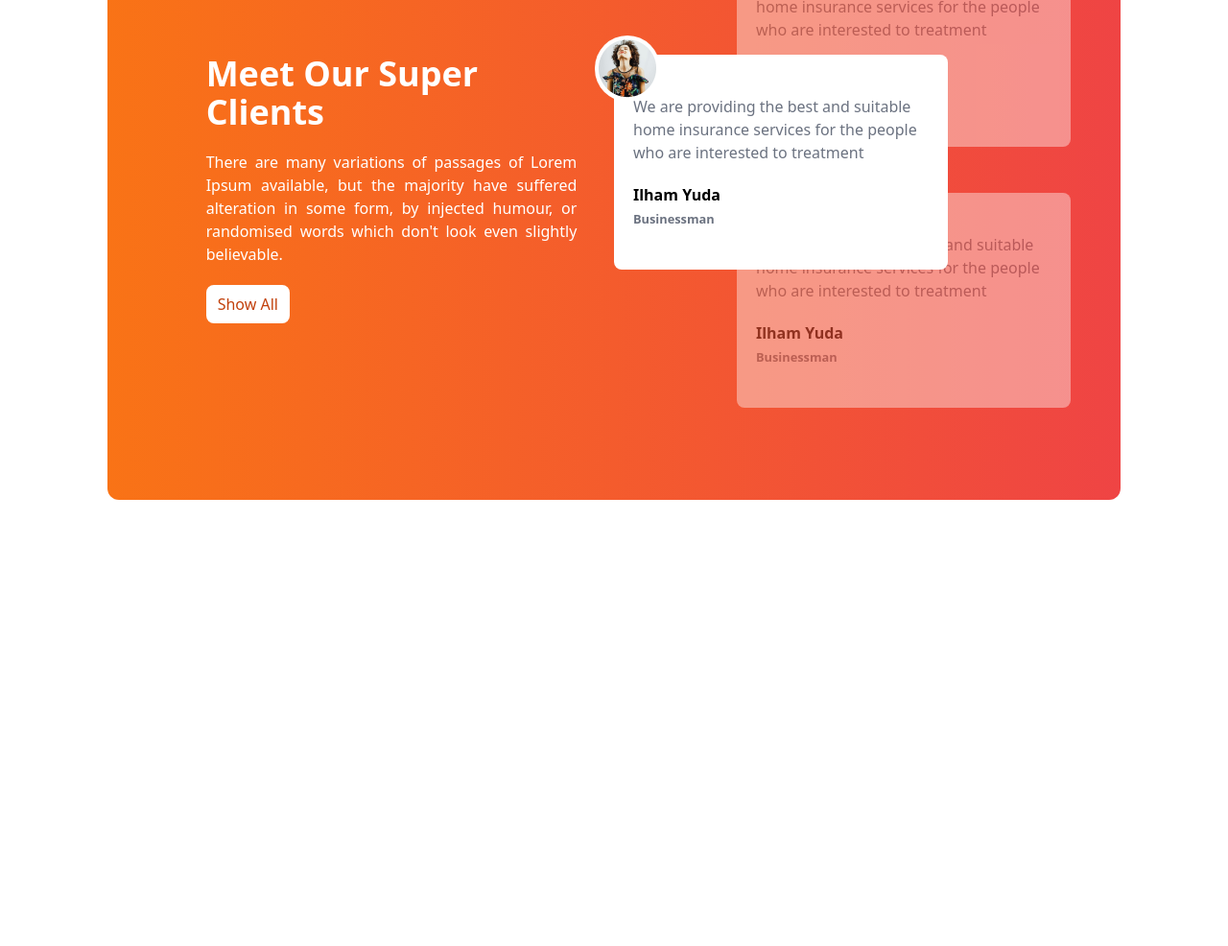
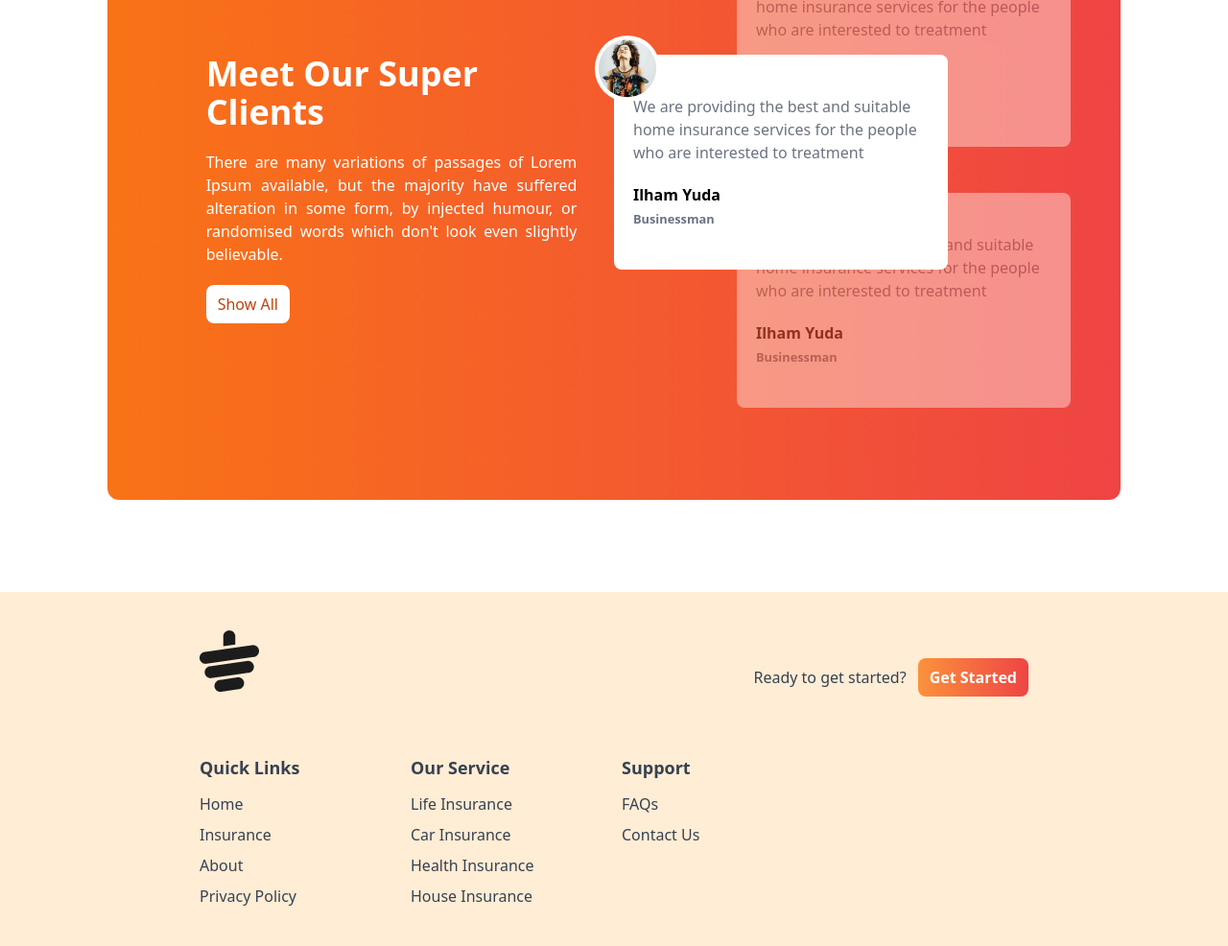
Before and after one commit to Ashura3331/tea-house, a plain HTML site: page index.html in a window 1280 px wide. Shown: the part 1987-2973 px from the top of the page at 96% size. Before the commit the page ends 2604 px from the top, so only its background shows below. Drawn offline with nearby package versions, Linux system fonts and the light colour scheme.

Commit message:
just complete 3 columns for the footer

```diff
--- a/index.html
+++ b/index.html
@@ -212,7 +212,66 @@
             </div>
          </section>
         <!-- Reviews section end -->
+
+
     </main>
     <!-- Main section end -->
+    <!-- Footer section start -->
+    <footer class="footer__section bg-orange-100 text-gray-700 py-10 px-4 md:px-16">
+
+        <div class="w-9/12 mx-auto">
+            <!-- Logo start -->
+             <div class="footer__logo mb-8 flex justify-between">
+                <img src="images/cup.png" alt="Cup iamges" class="mb-8">
+                <div class="flex items-center gap-3">
+                    <h4>Ready to get started?</h4>
+                    <button class="bg-gradient-to-r from-orange-400 to-red-500 px-3 py-2 rounded-lg text-white font-bold">Get Started</button>
+                </div>
+             </div>
+            <!-- Logo end -->
+             <!-- Links Start -->
+              <div class="links grid grid-cols-1 md:grid-cols-2 lg:grid-cols-4 gap-4">
+                <!-- First Column -->
+                <div class="">
+                    <h3 class="font-semibold text-lg mb-3">Quick Links</h3>
+                    <ul class="links_list space-y-2">
+                        <li class=""><a href="#" class="hover:text-orange-600">Home</a></li>
+                        <li class=""><a href="#" class="hover:text-orange-600">Insurance</a></li>
+                        <li class=""><a href="#" class="hover:text-orange-600">About</a></li>
+                        <li class=""><a href="#" class="hover:text-orange-600">Privacy Policy</a></li>
+                    </ul>
+                </div>
+                <!-- First Column -->
+                 <!-- Second Column -->
+                 <div class="">
+                    <h3 class="font-semibold text-lg mb-3">Our Service</h3>
+                    <ul class="links_list space-y-2">
+                        <li class=""><a href="#" class="hover:text-orange-600">Life Insurance</a></li>
+                        <li class=""><a href="#" class="hover:text-orange-600">Car Insurance</a></li>
+                        <li class=""><a href="#" class="hover:text-orange-600">Health Insurance</a></li>
+                        <li class=""><a href="#" class="hover:text-orange-600">House Insurance</a></li>
+                    </ul>
+                </div>
+                  <!-- Second Column -->
+                    <!-- Third Column -->
+                    <!-- Third Column -->
+                    <div class="">
+                        <h3 class="font-semibold text-lg mb-3">Support</h3>
+                        <ul class="links_list space-y-2">
+                            <li class=""><a href="#" class="hover:text-orange-600">FAQs</a></li>
+                            <li class=""><a href="#" class="hover:text-orange-600">Contact Us</a></li>
+
+                        </ul>
+                    </div>
+                    <!-- Third Column -->
+              </div>
+             <!-- Links End -->
+        </div>
+
+
+    </footer>
+
+
+    <!-- Footer section end -->
 </body>
 </html>
```
